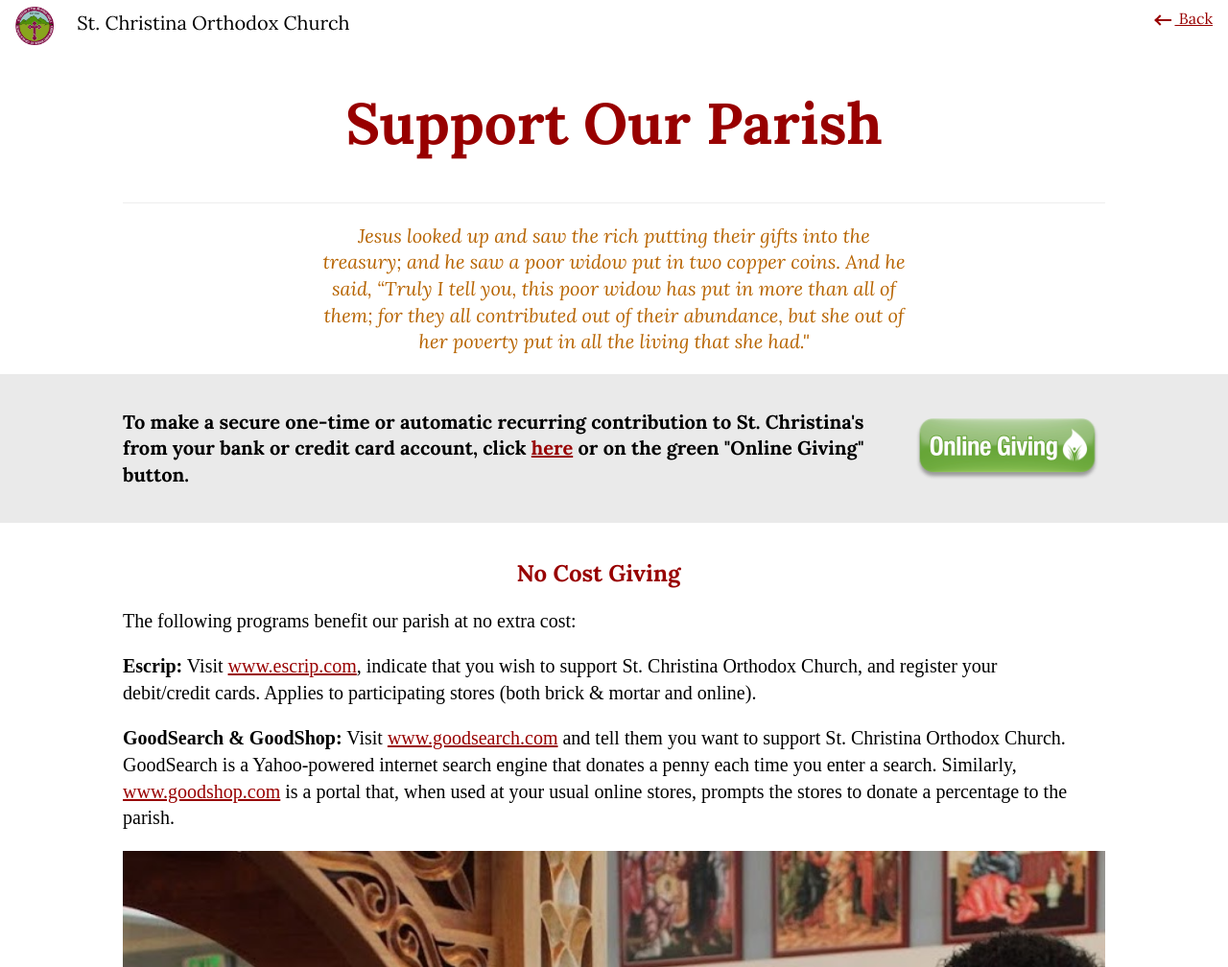
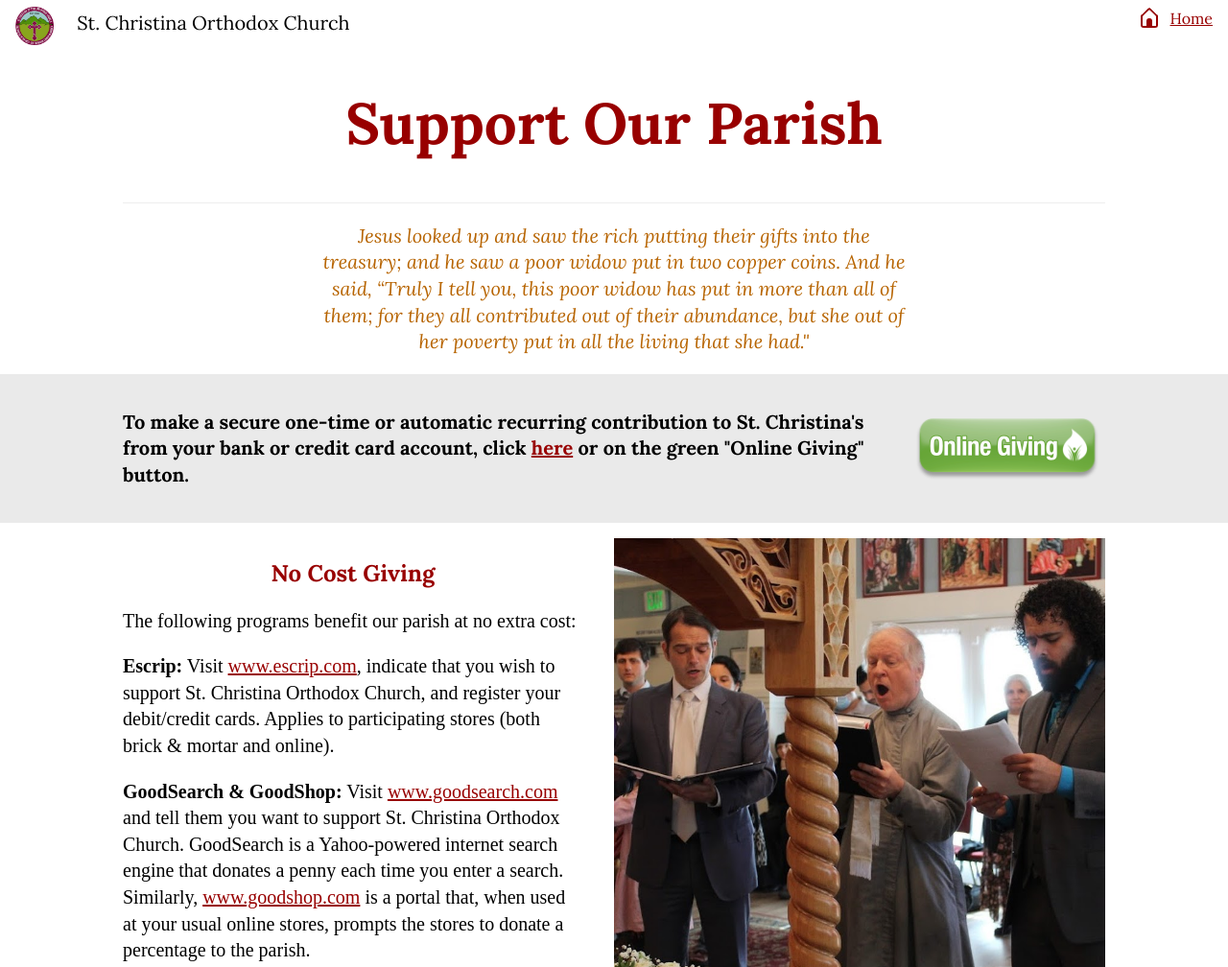
Before and after one commit to St-Christina/donate-page, a website: page index.html in a window 1280 px wide. Shown: the top 1008 px of the page at 96% size. Drawn offline with Linux system fonts and the light colour scheme; a web font is replaced by a local one.

Commit message:
change back button to home button since google does a weird redirect

```diff
--- a/index.html
+++ b/index.html
@@ -20,35 +20,46 @@
 			.gg {
 				vertical-align: middle;
 			}
-			.gg-arrow-left {
+			.gg-home-alt {
 				box-sizing: border-box;
 				position: relative;
 				display: block;
 				transform: scale(var(--ggs, 1));
-				width: 22px;
-				height: 22px;
+				width: 18px;
+				height: 14px;
+				border: 2px solid;
+				border-top: 0;
+				border-radius: 2px;
+				border-bottom-left-radius: 3px;
+				border-bottom-right-radius: 3px;
+				margin-bottom: -2px;
 			}
-			.gg-arrow-left::after,
-			.gg-arrow-left::before {
+			.gg-home-alt::after,
+			.gg-home-alt::before {
 				content: "";
 				display: block;
 				box-sizing: border-box;
 				position: absolute;
-				left: 3px;
 			}
-			.gg-arrow-left::after {
-				width: 8px;
-				height: 8px;
-				border-bottom: 2px solid;
+			.gg-home-alt::before {
+				border-top: 2px solid;
 				border-left: 2px solid;
+				border-top-left-radius: 4px;
 				transform: rotate(45deg);
-				bottom: 7px;
+				top: -5px;
+				border-radius: 3px;
+				width: 14px;
+				height: 14px;
+				left: 0;
 			}
-			.gg-arrow-left::before {
-				width: 16px;
-				height: 2px;
-				bottom: 10px;
+			.gg-home-alt::after {
+				width: 6px;
+				height: 10px;
 				background: currentColor;
+				border-top-left-radius: 100px;
+				border-top-right-radius: 100px;
+				left: 4px;
+				bottom: -2px;
 			}
 
 			/** Menu*/
@@ -59,6 +70,9 @@
 			}
 			menu section, menu section.seal *, menu section.back * {
 				display: inline-block;
+			}
+			menu section {
+				cursor: pointer;
 			}
 			menu section.seal img {
 				width: 2.5em;
@@ -71,10 +85,7 @@
 			menu section.back {
 				float: right;
 				margin: .5em 1em;
-			}
-			menu section.back a {
-				text-decoration: underline;
-				cursor: pointer;
+				color: var(--red);
 			}
 
 			/** Header */
@@ -204,7 +215,7 @@
 				section.offset {
 					grid-template-columns: 80% auto;
 				}
-				section.other {s
+				section.other {
 					grid-template-columns: 50% auto;
 				}
 				footer {
@@ -216,12 +227,14 @@
 	<body>
 		<!-- Top menu -->
 		<menu>
-			<section class="seal">
+			<section class="seal" onclick="window.location.href = 'https:\/\/www.stchristinaorthodox.org'">
 				<a href="https://www.stchristinaorthodox.org"><img src="images/seal.png" alt="Logo"></a>
 				<p>St. Christina Orthodox Church</p>
 			</section>
-			<section class="back">
-				<a onclick="history.back()"><span class="gg gg-arrow-left"></span> Back</a>
+			<section class="back" onclick="window.location.href = 'https:\/\/www.stchristinaorthodox.org'">
+				<span class="gg gg-home-alt"></span>
+				&nbsp;
+				<a href="https://www.stchristinaorthodox.org">Home</a>
 			</section>
 		</menu>
 
```
